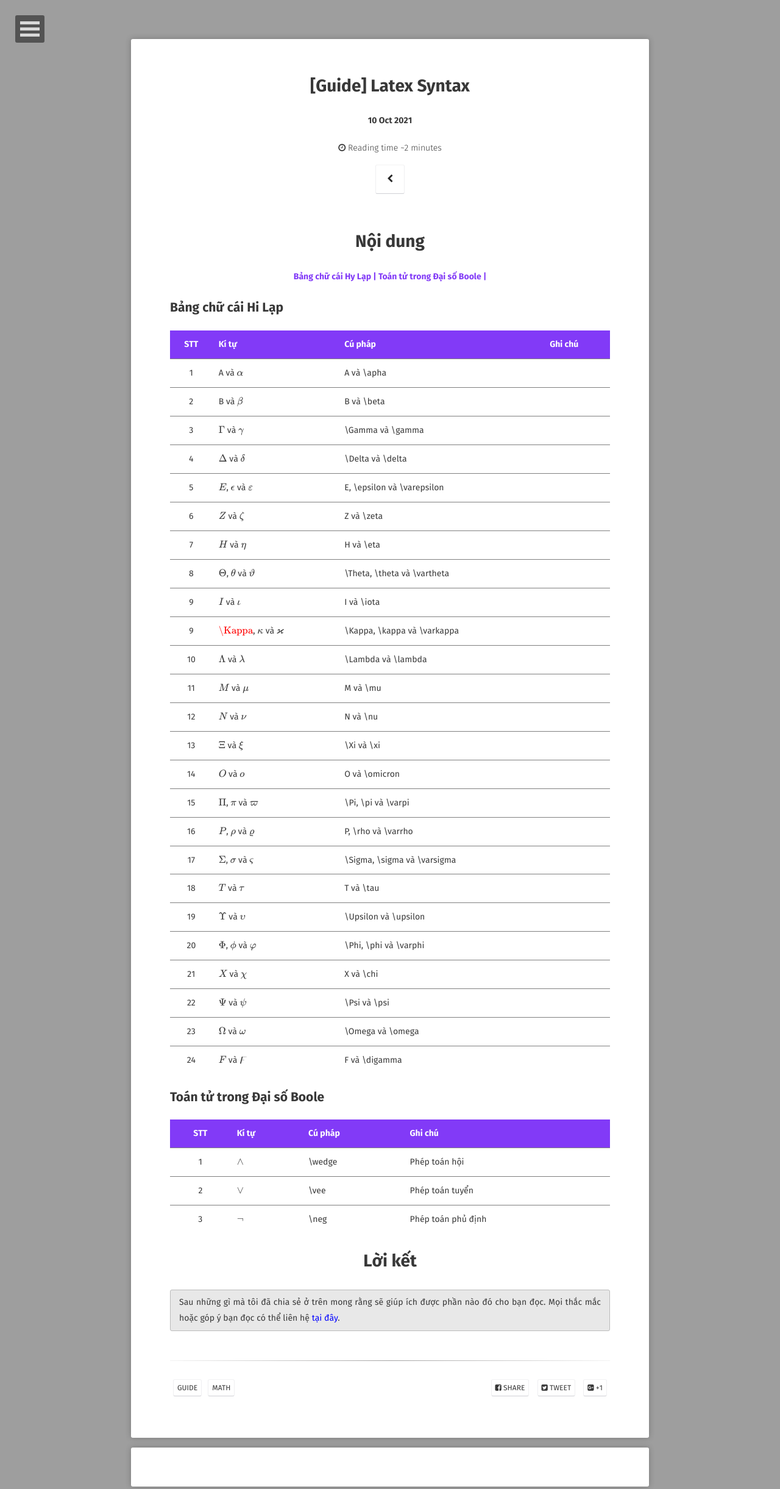
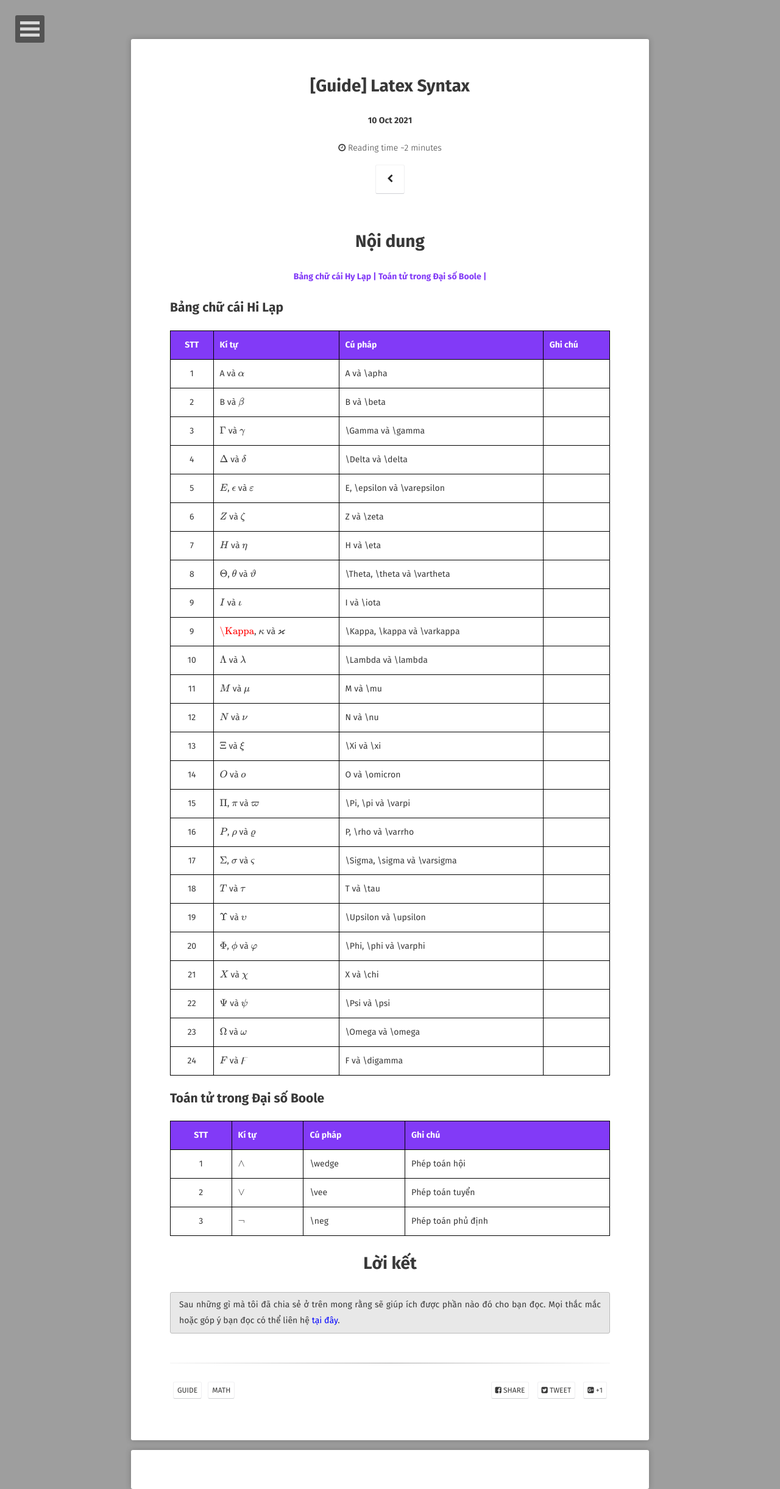
Before and after one commit to hieuhdh/deuteri, a Jekyll site: the page built from _posts/2021-10-10-[Guide]-Latex-Syntax.md, in a window 1280 px wide. Shown: the whole page at 61% size. Built offline with Jekyll 4.4.1, drawn with Linux system fonts in a browser that asks for light colours; some web fonts are replaced; formulas are drawn with MathJax 3; comment, search, counter and statistics services are not loaded.

Commit message:
fix something

```diff
--- a/_sass/typography.scss
+++ b/_sass/typography.scss
@@ -143,9 +143,9 @@ th {
     color: white;
 }
 
-// table,th,td {
-//     border:1px solid black;
-// }
+table,th,td {
+    border:1px solid black;
+}
 
 // notice
 .notice {
```
